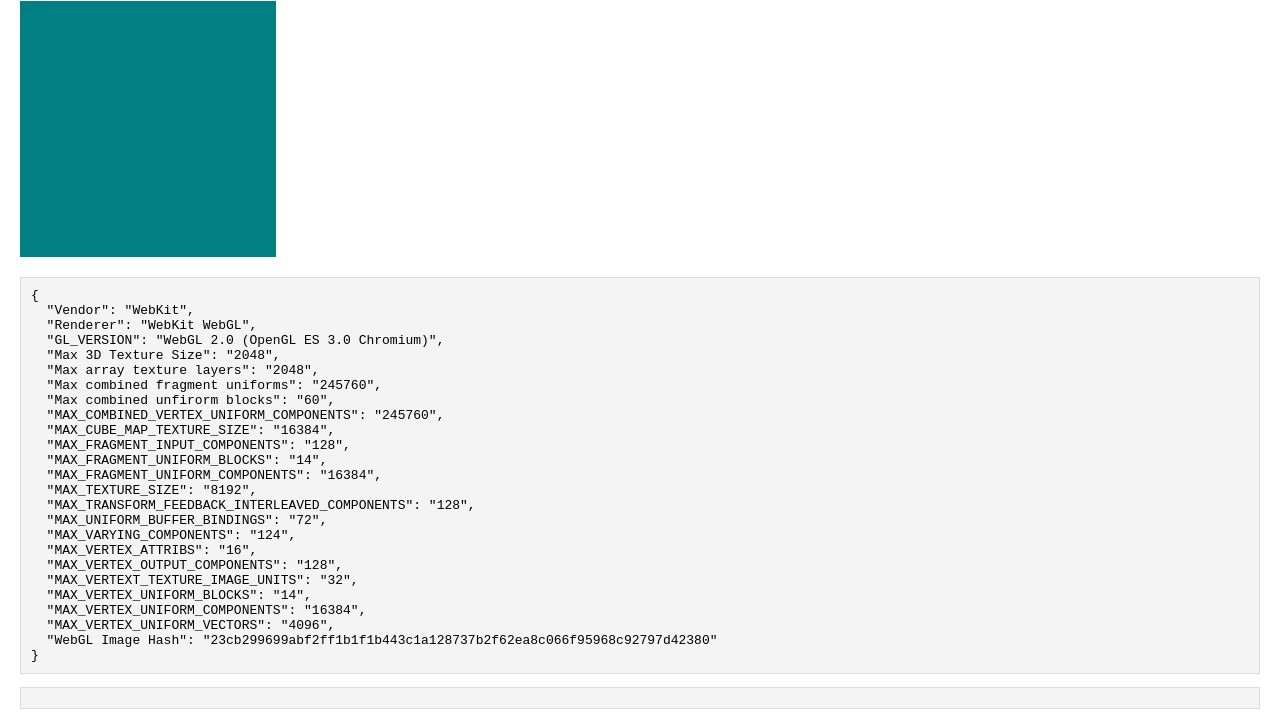
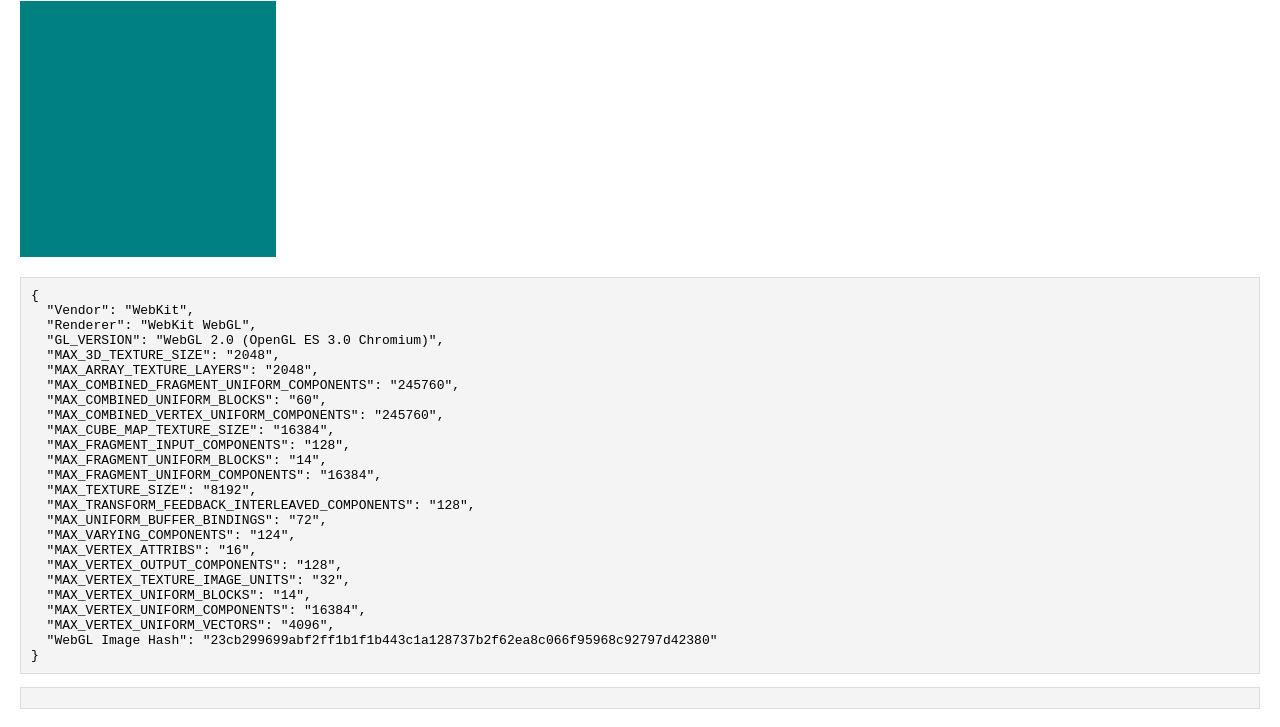
Before and after one commit to TomerHawk/Tests, a plain HTML site: page index.html in a window 1280 px wide. Shown: the part 79-806 px from the top of the page. Drawn offline with Linux system fonts and the light colour scheme.

Commit message:
Update index.html

```diff
--- a/index.html
+++ b/index.html
@@ -44,10 +44,10 @@
                 "Vendor": gl.getParameter(gl.VENDOR),
                 "Renderer": gl.getParameter(gl.RENDERER),
                 "GL_VERSION": gl.getParameter(gl.VERSION),
-                "Max 3D Texture Size": String(gl.getParameter(gl.MAX_3D_TEXTURE_SIZE)),
-                "Max array texture layers": String(gl.getParameter(gl.MAX_ARRAY_TEXTURE_LAYERS)),
-                "Max combined fragment uniforms": String(gl.getParameter(gl.MAX_COMBINED_FRAGMENT_UNIFORM_COMPONENTS)),
-                "Max combined unfirorm blocks": String(gl.getParameter(gl.MAX_COMBINED_UNIFORM_BLOCKS)),
+                "MAX_3D_TEXTURE_SIZE": String(gl.getParameter(gl.MAX_3D_TEXTURE_SIZE)),
+                "MAX_ARRAY_TEXTURE_LAYERS": String(gl.getParameter(gl.MAX_ARRAY_TEXTURE_LAYERS)),
+                "MAX_COMBINED_FRAGMENT_UNIFORM_COMPONENTS": String(gl.getParameter(gl.MAX_COMBINED_FRAGMENT_UNIFORM_COMPONENTS)),
+                "MAX_COMBINED_UNIFORM_BLOCKS": String(gl.getParameter(gl.MAX_COMBINED_UNIFORM_BLOCKS)),
                 "MAX_COMBINED_VERTEX_UNIFORM_COMPONENTS": String(gl.getParameter(gl.MAX_COMBINED_VERTEX_UNIFORM_COMPONENTS)),
                 "MAX_CUBE_MAP_TEXTURE_SIZE": String(gl.getParameter(gl.MAX_CUBE_MAP_TEXTURE_SIZE)),
                 "MAX_FRAGMENT_INPUT_COMPONENTS": String(gl.getParameter(gl.MAX_FRAGMENT_INPUT_COMPONENTS)),
@@ -59,7 +59,7 @@
                 "MAX_VARYING_COMPONENTS": String(gl.getParameter(gl.MAX_VARYING_COMPONENTS)),
                 "MAX_VERTEX_ATTRIBS": String(gl.getParameter(gl.MAX_VERTEX_ATTRIBS)),
                 "MAX_VERTEX_OUTPUT_COMPONENTS": String(gl.getParameter(gl.MAX_VERTEX_OUTPUT_COMPONENTS)),
-                "MAX_VERTEXT_TEXTURE_IMAGE_UNITS": String(gl.getParameter(gl.MAX_VERTEX_TEXTURE_IMAGE_UNITS)),
+                "MAX_VERTEX_TEXTURE_IMAGE_UNITS": String(gl.getParameter(gl.MAX_VERTEX_TEXTURE_IMAGE_UNITS)),
                 "MAX_VERTEX_UNIFORM_BLOCKS": String(gl.getParameter(gl.MAX_VERTEX_UNIFORM_BLOCKS)),
                 "MAX_VERTEX_UNIFORM_COMPONENTS": String(gl.getParameter(gl.MAX_VERTEX_UNIFORM_COMPONENTS)),
                 "MAX_VERTEX_UNIFORM_VECTORS": String(gl.getParameter(gl.MAX_VERTEX_UNIFORM_VECTORS)),
```
